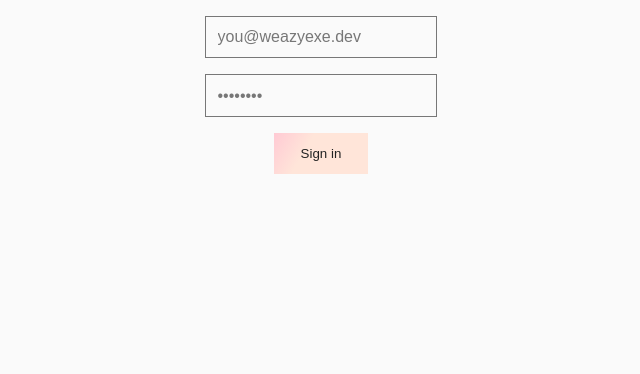
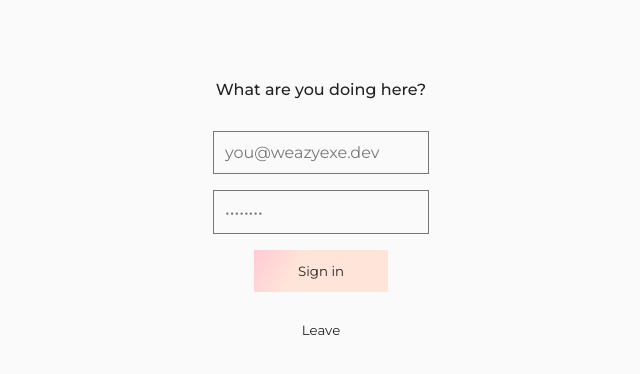
Before and after one commit to weazyexe/portfolio-admin-old, a React (Create React App) app: page /auth in a window 1280 px wide. Shown: the top 374 px of the page, without its empty margins (319-959 px from the left). Built offline with nearby package versions, Linux system fonts and the light colour scheme; no server answers.

Commit message:
update styles & add leave button

```diff
--- a/src/components/Admin/Auth/AuthView.tsx
+++ b/src/components/Admin/Auth/AuthView.tsx
@@ -9,6 +9,7 @@ import AdminState from "../../../stores/AdminState";
 import AdminPages from "../../../models/AdminPages";
 
 import '../../../styles/styles.scss';
+import '../../../styles/admin.scss';
 
 interface AuthViewProps {
     authState?: AuthState
@@ -57,6 +58,11 @@ export default class AuthView extends Component<AuthViewProps> {
             return(
                 <div>
                     <form onSubmit={(e) => this.onSubmit(e)}>
+
+                        <div className='auth-welcome text-center'>
+                            What are you doing here?
+                        </div>
+
                         <div>
                             <Input
                                 className='mx-auto my-1'
@@ -77,6 +83,10 @@ export default class AuthView extends Component<AuthViewProps> {
                         <div>
                             <Button className='my-1 mx-auto' text='Sign in' type='submit' />
                         </div>
+
+                        <div>
+                            <Button className='my-1 mx-auto' text='Leave' type='submit' color='secondary' />
+                        </div>
                     </form>
                 </div>
             );
--- a/src/components/Views/Button.tsx
+++ b/src/components/Views/Button.tsx
@@ -4,22 +4,24 @@ import { Component } from 'react';
 import '../../styles/views.scss';
 
 type ButtonType = 'button' | 'submit' | 'reset' | undefined
+type ButtonColor = 'primary' | 'secondary'
 
 interface ButtonProps {
     text: string
     onClick?: () => void
     className?: string
     type?: ButtonType
+    color?: ButtonColor
 }
 
 export default class Button extends Component<ButtonProps> {
 
     render() {
-        const { onClick, text, className, type } = this.props;
+        const { onClick, text, className, type, color } = this.props;
         return (
             <button
                 onClick={onClick ? (e) => onClick() : undefined}
-                className={`button ${className}`}
+                className={`button ${color === 'secondary' ? 'secondary' : ''} ${className}`}
                 type={type ? type : 'button'}
             >{text}</button>
         );
--- /dev/null
+++ b/src/styles/admin.scss
@@ -0,0 +1,8 @@
+@import "colors";
+
+.auth-welcome {
+  margin-top: 5em;
+  margin-bottom: 2em;
+  color: $dark-grey;
+  font-weight: 500;
+}
--- a/src/styles/colors.scss
+++ b/src/styles/colors.scss
@@ -6,4 +6,4 @@ $skin: #FFE5D9;
 $pink: #FFCAD4;
 $grey: #777;
 
-$gradient: linear-gradient(120deg, $pink 0%, $skin 35%);
+$gradient-pink: linear-gradient(120deg, $pink 0%, $skin 35%);
--- a/src/styles/styles.scss
+++ b/src/styles/styles.scss
@@ -91,3 +91,7 @@ html {
     margin-bottom: #{$i}rem !important;
   }
 }
+
+.text-center {
+  text-align: center;
+}
--- a/src/styles/views.scss
+++ b/src/styles/views.scss
@@ -1,6 +1,7 @@
 @import "colors";
 
 .input {
+  font-family: 'Montserrat', sans-serif;
   display: block;
   background: transparent;
   font-size: 1em;
@@ -19,13 +20,23 @@
 }
 
 .button {
+  font-family: 'Montserrat', sans-serif;
   display: block;
   padding: 1em 2em;
   color: $dark-grey;
   border-style: none;
-  background: $gradient;
+  background: $gradient-pink;
   transition: box-shadow 0.3s ease-in-out, background 0.2s ease-in-out;
   outline: none;
+  min-width: 10em;
+
+  &.secondary {
+    background: $white;
+
+    &:active {
+      background: #efefef;
+    }
+  }
 
   &:active {
     background: $pink;
```
